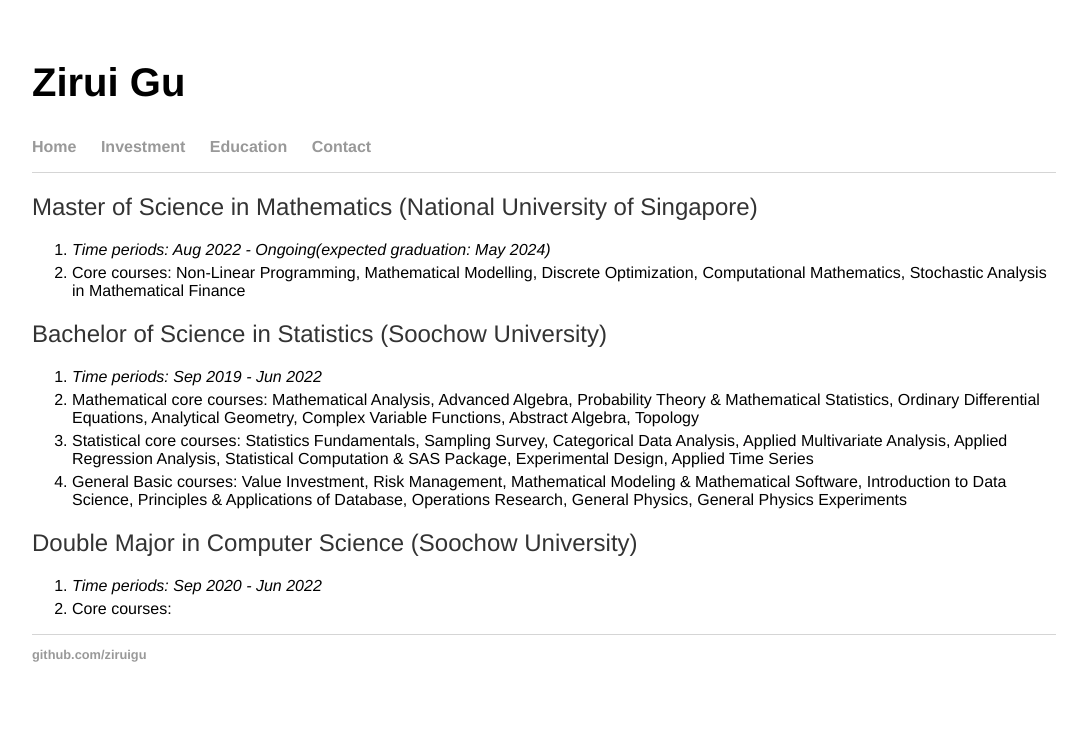
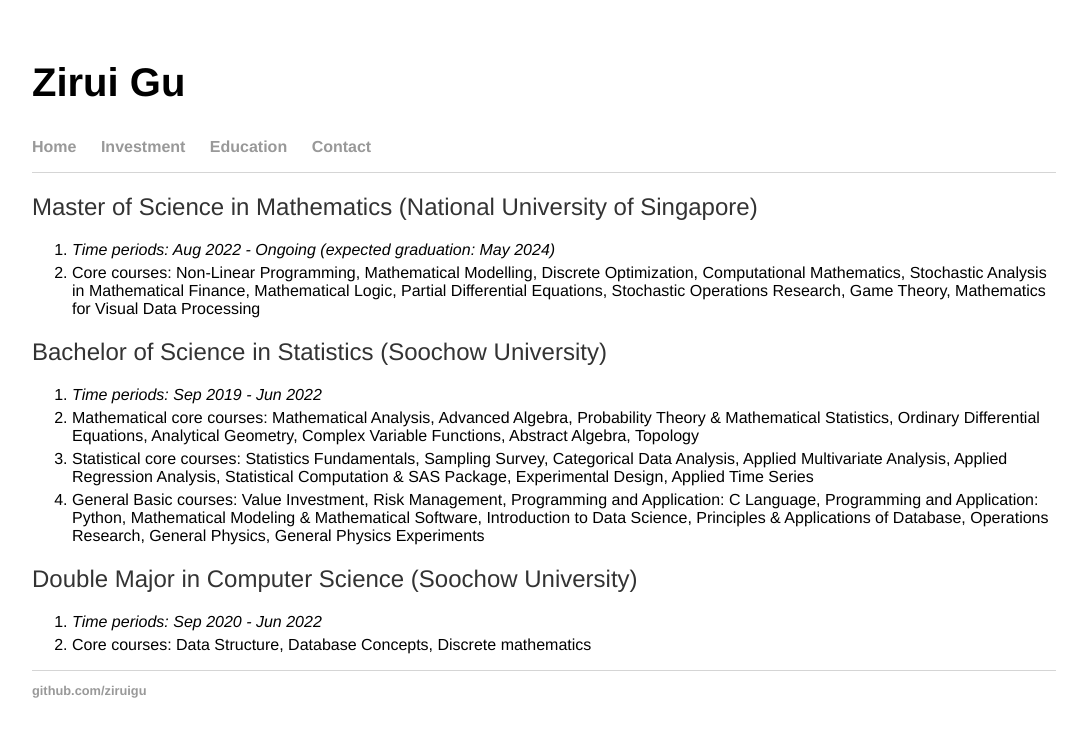
Before and after one commit to ziruigu/ziruigu.github.io, a Jekyll site: the page built from education/index.html, in a window 1280 px wide. Shown: the top 737 px of the page, without its empty margins (96-1175 px from the left). Built offline with Jekyll 4.4.1, drawn with Linux system fonts in a browser that asks for light colours.

Commit message:
Update index.html

```diff
--- a/education/index.html
+++ b/education/index.html
@@ -6,8 +6,8 @@
 <div class="blurb">
   <h2>Master of Science in Mathematics (National University of Singapore)</h2>
   <ol>
- <li><i>Time periods: Aug 2022 - Ongoing(expected graduation: May 2024)</i></li>
- <li>Core courses: Non-Linear Programming, Mathematical Modelling, Discrete Optimization, Computational Mathematics, Stochastic Analysis in Mathematical Finance</li>
+ <li><i>Time periods: Aug 2022 - Ongoing (expected graduation: May 2024)</i></li>
+ <li>Core courses: Non-Linear Programming, Mathematical Modelling, Discrete Optimization, Computational Mathematics, Stochastic Analysis in Mathematical Finance, Mathematical Logic, Partial Differential Equations, Stochastic Operations Research, Game Theory, Mathematics for Visual Data Processing</li>
   </ol>
 
   <h2>Bachelor of Science in Statistics (Soochow University)</h2>
@@ -15,14 +15,14 @@
  <li><i>Time periods: Sep 2019 - Jun 2022</i></li>
  <li>Mathematical core courses: Mathematical Analysis, Advanced Algebra, Probability Theory & Mathematical Statistics, Ordinary Differential Equations, Analytical Geometry, Complex Variable Functions, Abstract Algebra, Topology</li>
  <li>Statistical core courses: Statistics Fundamentals, Sampling Survey, Categorical Data Analysis, Applied Multivariate Analysis, Applied Regression Analysis, Statistical Computation & SAS Package, Experimental Design, Applied Time Series</li>
- <li>General Basic courses: Value Investment, Risk Management, Mathematical Modeling & Mathematical Software, Introduction to Data Science, Principles & Applications of Database, Operations Research, General Physics, General Physics Experiments</li>
+ <li>General Basic courses: Value Investment, Risk Management, Programming and Application: C Language, Programming and Application: Python, Mathematical Modeling & Mathematical Software, Introduction to Data Science, Principles & Applications of Database, Operations Research, General Physics, General Physics Experiments</li>
 
   </ol>
 
   <h2>Double Major in Computer Science (Soochow University)</h2>
   <ol>
  <li><i>Time periods: Sep 2020 - Jun 2022</i></li>
- <li>Core courses:</li>
+ <li>Core courses: Data Structure, Database Concepts, Discrete mathematics</li>
   </ol>
 
 
```
